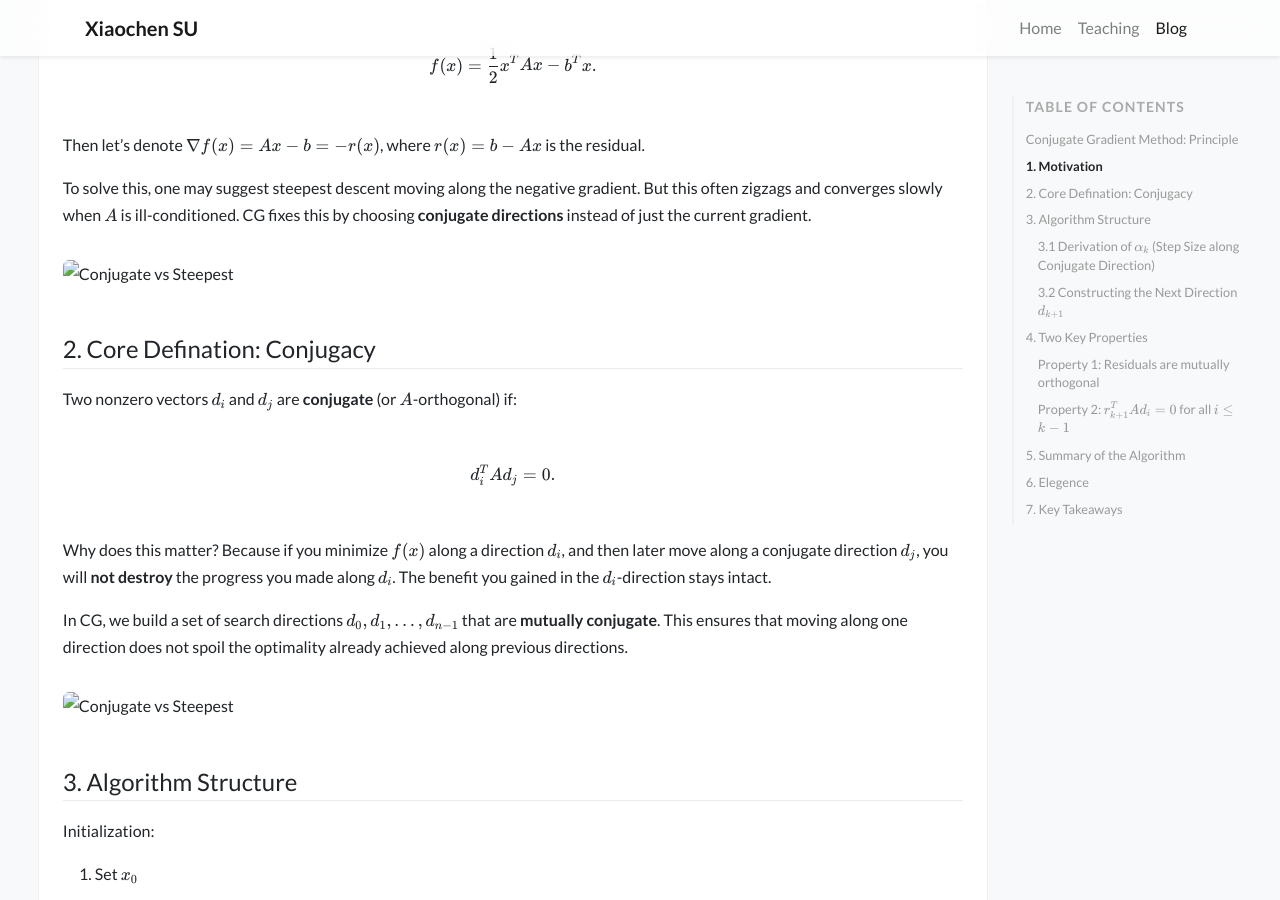
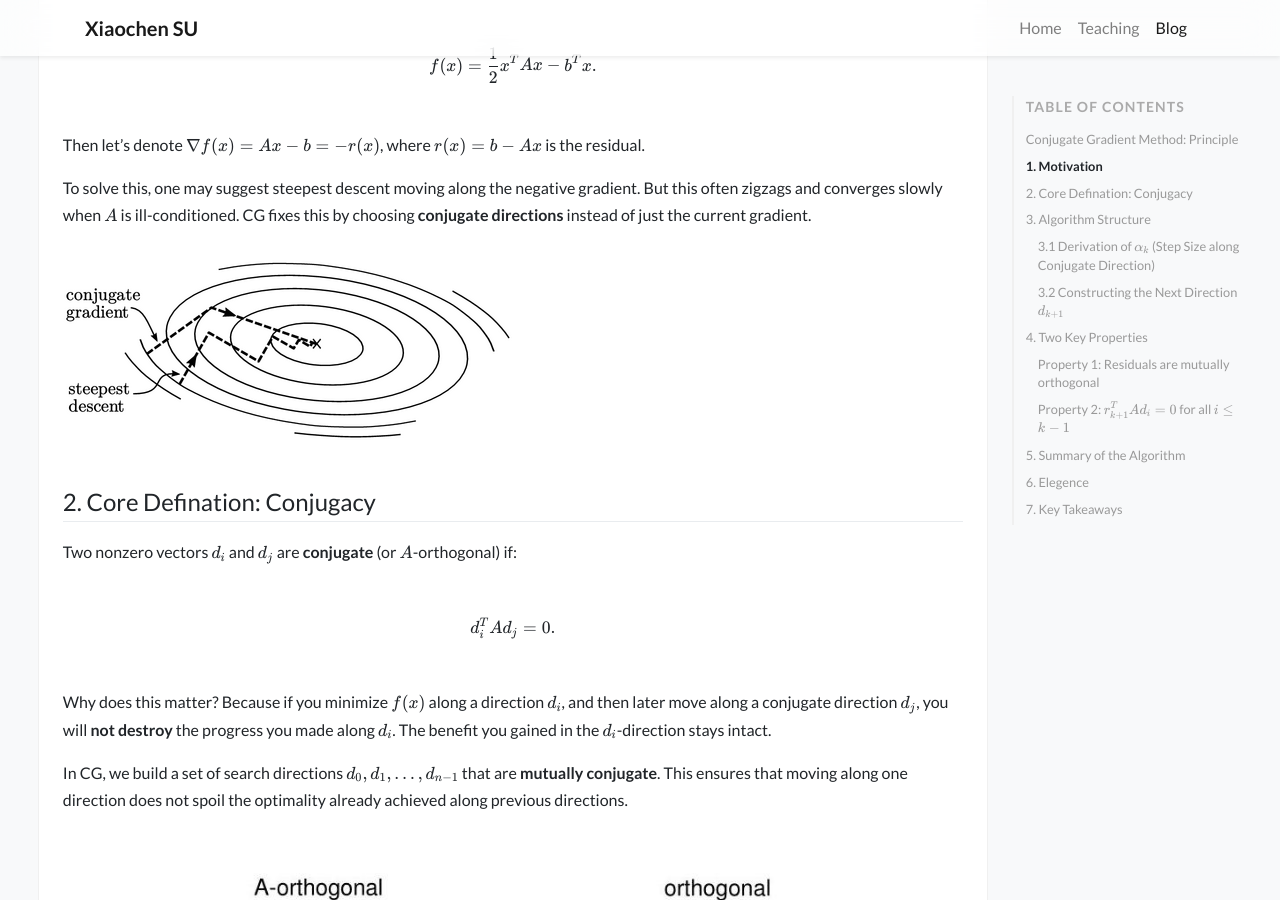
Before and after one commit to DataboyUsen/DataboyUsen.github.io, a Jekyll site: the page built from _posts/2026-08-12-CG_algo.md, in a window 1280 px wide and 900 px high, scrolled down 647 px. Built offline with Jekyll 4.4.1, drawn with Linux system fonts in a browser that asks for light colours; nearby versions of some CDN libraries; a style sheet for code colours, icons or effects is not loaded.

Commit message:
blog1 2nd version

```diff
--- a/_posts/2026-08-12-CG_algo.md
+++ b/_posts/2026-08-12-CG_algo.md
@@ -28,7 +28,7 @@ Then let's denote $\nabla f(x) = Ax - b = -r(x)$, where $r(x) = b - Ax$ is the r
 To solve this, one may suggest steepest descent moving along the negative gradient. But this often zigzags and converges slowly when $A$ is ill-conditioned.
 CG fixes this by choosing **conjugate directions** instead of just the current gradient.
 
-![Conjugate vs Steepest](./figures/A-orthogonal.jpg)
+![Conjugate vs Steepest](/assets/images/blog_figures/conjugate_vs_steepest.png)
 
 ## 2. Core Defination: Conjugacy
 
@@ -41,7 +41,7 @@ progress you made along $d_i$. The benefit you gained in the $d_i$-direction sta
 
 In CG, we build a set of search directions $\{d_0, d_1, \dots, d_{n-1}\}$ that are **mutually conjugate**. This ensures that moving along one direction does not spoil the optimality already achieved along previous directions.
 
-![Conjugate vs Steepest](./figures/conjugate_vs_steepest.png)
+![Conjugate vs Steepest](/assets/images/blog_figures/A-orthogonal.jpg)
 
 ## 3. Algorithm Structure
 
```
Also changed, not shown: assets/images/blog_figures/A-orthogonal.jpg (renamed from _posts/figures/A-orthogonal.jpg), assets/images/blog_figures/conjugate_vs_steepest.png (renamed from _posts/figures/conjugate_vs_steepest.png).
